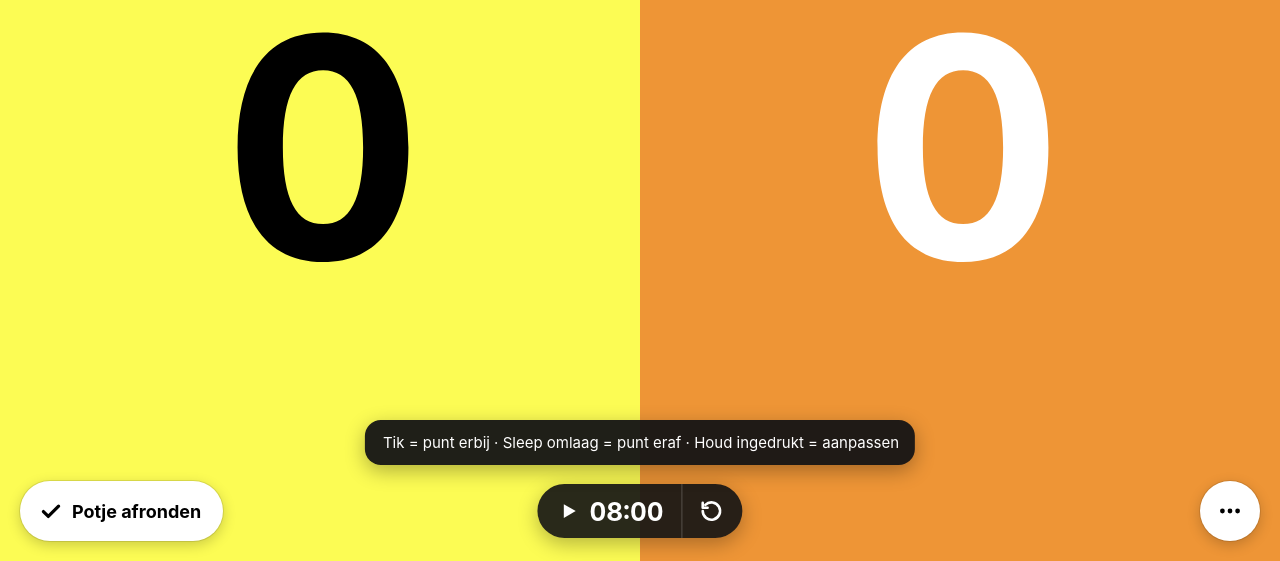
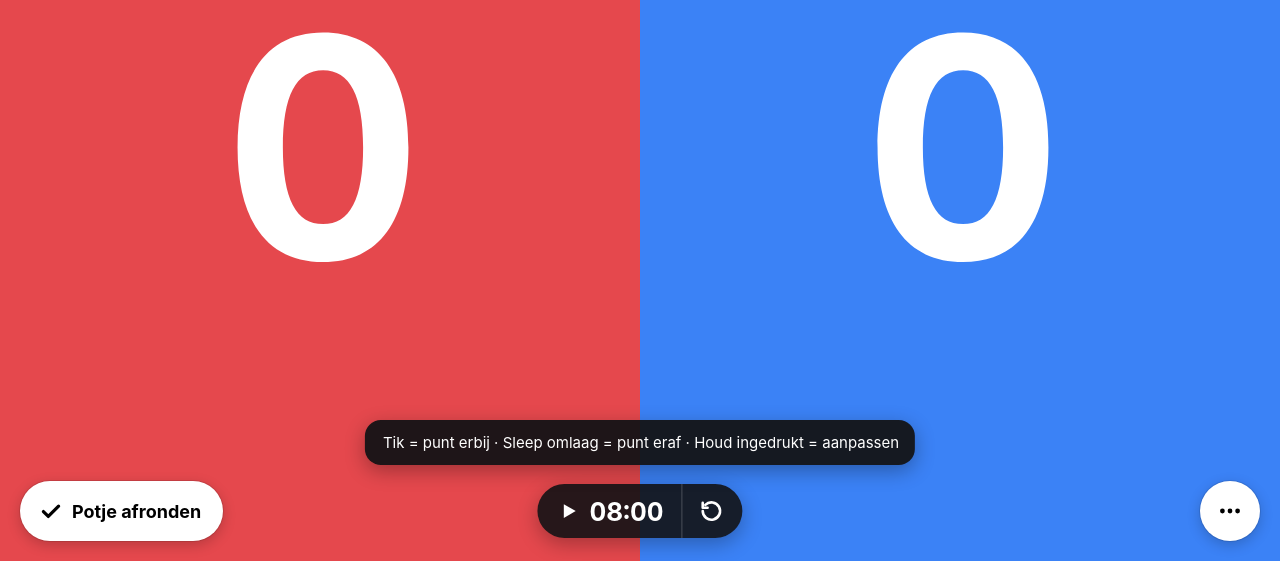
Before and after one commit to Yellowboy012/scorebord, a plain HTML site: page index.html in a window 1280 px wide. Shown: the part 239-800 px from the top of the page. Drawn offline with Linux system fonts and the light colour scheme.

Commit message:
Standaard rood vs blauw, icoon 4-20
Co-Authored-By: Claude Opus 5.5 <noreply@anthropic.com>
Claude-Session: https://claude.ai/code/session_01Cy4N5N9ZBvSeUuAcCRKvfv

```diff
--- a/index.html
+++ b/index.html
@@ -209,8 +209,8 @@ const COLORS = ['#FCFC54','#EE9536','#E5484D','#F472B6','#8B5CF6','#3B82F6','#22
 
 const defaults = () => ({
   teams: [
-    { name: 'Team 1', color: '#FCFC54', score: 0 },
-    { name: 'Team 2', color: '#EE9536', score: 0 }
+    { name: 'Team 1', color: '#E5484D', score: 0 },
+    { name: 'Team 2', color: '#3B82F6', score: 0 }
   ],
   timerMin: 8,
   timer: { running: false, remainingMs: 8 * 60000, endAt: 0 },
--- a/sw.js
+++ b/sw.js
@@ -1,5 +1,5 @@
 /* Offline support: serve the app from cache, refresh the cache in the background */
-const CACHE = 'scorebord-v2';
+const CACHE = 'scorebord-v3';
 const FILES = ['./', './index.html', './manifest.webmanifest', './icon-192.png', './icon-512.png', './apple-touch-icon.png'];
 
 self.addEventListener('install', e => {
```
Also changed, not shown: apple-touch-icon.png, icon-192.png, icon-512.png.
